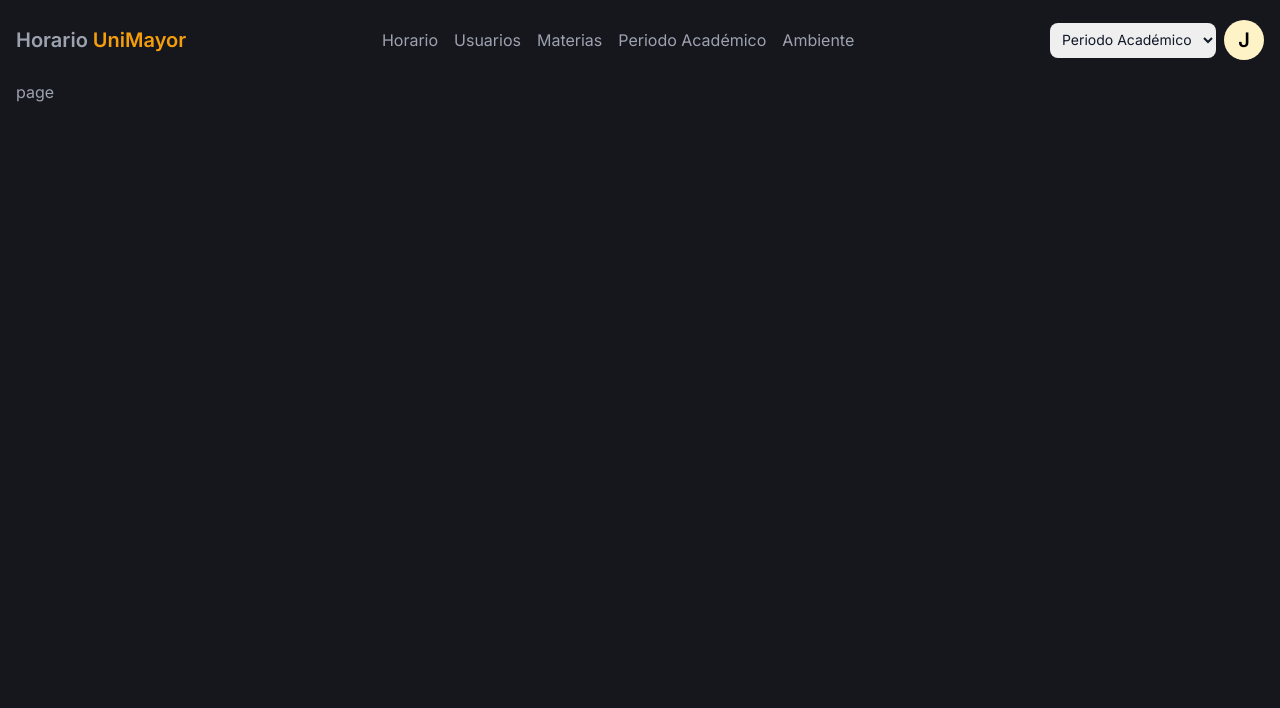
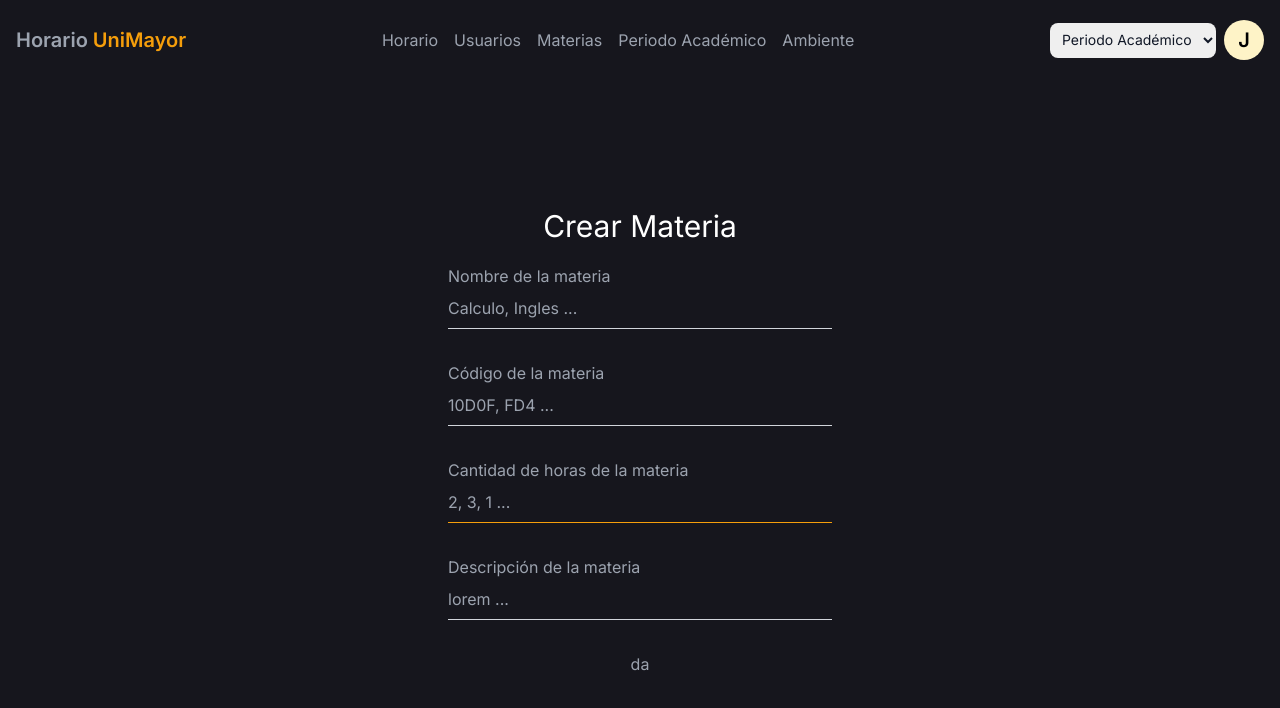
Before and after one commit to igrisdev/horario_unimayor, a Next.js app: page /dashboard/subject/create in a window 1280 px wide. Shown: the top 708 px of the page. Built offline with nearby package versions, Linux system fonts and the light colour scheme.

Commit message:
logic of subject

```diff
--- a/src/app/(vista)/dashboard/subject/create/page.jsx
+++ b/src/app/(vista)/dashboard/subject/create/page.jsx
@@ -1,5 +1,10 @@
+import { FormSubject } from '@/components/dashboard/subject/FormSubject'
+
 export default function SubjectCreate() {
   return (
-    <div>page</div>
+    <main className='mt-32 grid place-content-center'>
+      <h2 className="text-3xl mb-5 text-center text-white">Crear Materia</h2>
+      <FormSubject />
+    </main>
   )
 }
--- /dev/null
+++ b/src/app/api/dashboard/subject/route.js
@@ -0,0 +1,42 @@
+import prisma from '@/lib/prisma'
+
+import { NextResponse } from 'next/server'
+
+export async function GET() {
+  try {
+    const subjects = await prisma.subject.findMany()
+
+    return NextResponse.json(subjects, { status: 200 })
+  } catch (error) {
+    console.log(error)
+    return NextResponse.json(
+      { error: 'Internal Server Error' },
+      { status: 500 }
+    )
+  }
+}
+
+export async function POST(req) {
+  try {
+    const { name, code, hours, description } = await req.json()
+
+    await prisma.subject.create({
+      data: {
+        name,
+        code,
+        hours,
+        description,
+      },
+    })
+
+    return NextResponse.json(
+      { message: 'Materia creada con éxito' },
+      { status: 200 }
+    )
+  } catch (error) {
+    return NextResponse.json(
+      { error: 'Internal Server Error' },
+      { status: 500 }
+    )
+  }
+}
--- /dev/null
+++ b/src/components/dashboard/subject/FormSubject.jsx
@@ -0,0 +1,66 @@
+export const FormSubject = async () => {
+  const onSubmit = async (event) => {
+    'use server'
+    console.log('data')
+    const data = new FormData(event.currenTarget)
+  }
+
+  return (
+    <form
+      onSubmit={onSubmit}
+      className='flex flex-col gap-y-8 w-96'
+    >
+      <div className='flex flex-col max-w-96'>
+        <label htmlFor='name'>Nombre de la materia</label>
+        <input
+          id='name'
+          type='text'
+          name='name'
+          placeholder='Calculo, Ingles ...'
+          autoFocus
+          className='bg-transparent border-b-[1px] border-gray-300 py-2  outline-none focus:border-b-amber-500'
+        />
+      </div>
+      <div className='flex flex-col max-w-96'>
+        <label htmlFor='code'>Código de la materia</label>
+        <input
+          id='code'
+          type='text'
+          name='code'
+          placeholder='10D0F, FD4 ...'
+          autoFocus
+          className='bg-transparent border-b-[1px] border-gray-300 py-2  outline-none focus:border-b-amber-500'
+        />
+      </div>
+      <div className='flex flex-col max-w-96'>
+        <label htmlFor='hours'>Cantidad de horas de la materia</label>
+        <input
+          id='hours'
+          type='text'
+          name='hours'
+          placeholder='2, 3, 1 ...'
+          autoFocus
+          className='bg-transparent border-b-[1px] border-gray-300 py-2  outline-none focus:border-b-amber-500'
+        />
+      </div>
+      <div className='flex flex-col max-w-96'>
+        <label htmlFor='description'>Descripción de la materia</label>
+        <textarea
+          style={{
+            'field-sizing': 'content',
+            resize: 'none',
+            'max-height': '300px',
+          }}
+          name='description'
+          id='description'
+          placeholder='lorem ...'
+          className='bg-transparent border-b-[1px] border-gray-300 py-2  outline-none focus:border-b-amber-500 min-h-10'
+        ></textarea>
+      </div>
+
+      <button>
+        da
+      </button>
+    </form>
+  )
+}
```
Also changed, not shown: src/app/api/(session)/login/route.js (renamed from src/app/api/login/route.js), src/app/api/(session)/register/route.js (renamed from src/app/api/register/route.js), 1 other file (tests, documents, lock files or other folders).
